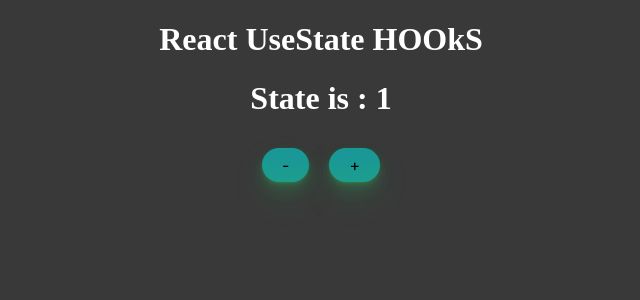
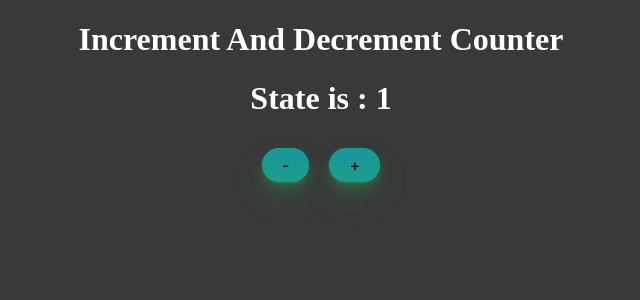
Before and after one commit to Meetawa/increment-decrement-counter, a React (Create React App) app: page / in a window 1280 px wide. Shown: the top 300 px of the page, without its empty margins (319-959 px from the left). Built offline with nearby package versions, Linux system fonts and the light colour scheme.

Commit message:
add Header components

```diff
--- a/src/components/Header.jsx
+++ b/src/components/Header.jsx
@@ -2,9 +2,9 @@ import React from "react";
 
 const Header = () => {
   return (
-    <>
-      <h1> React UseState HOOkS</h1>
-    </>
+    <div className="header">
+      <h1>Increment And Decrement Counter</h1>
+    </div>
   );
 };
 
```
